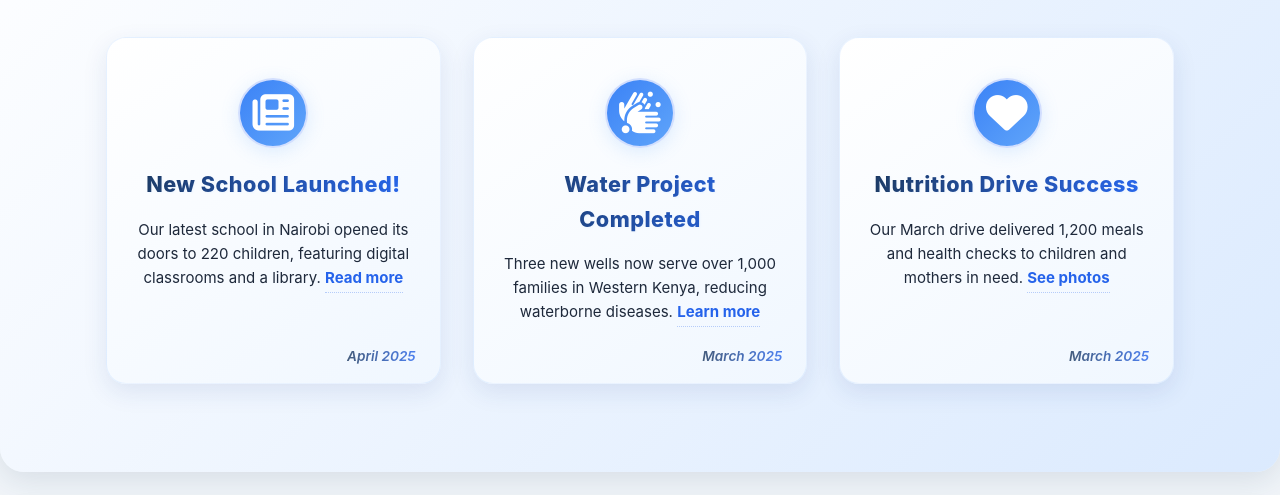
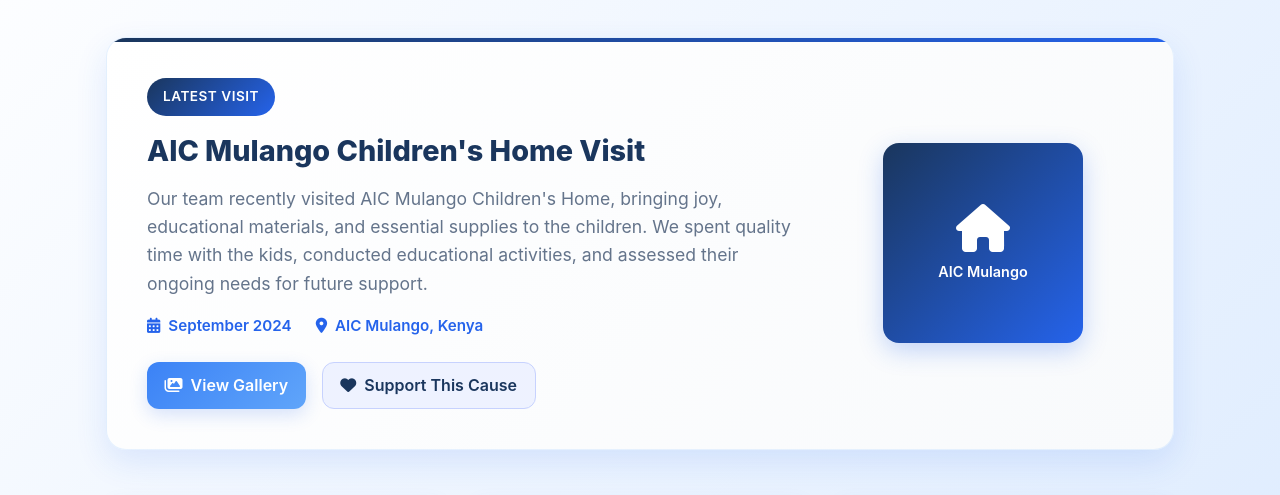
Before and after one commit to DTBbuilds/MOPATIENCE-ORGANIZATION, a website: page index.html in a window 1280 px wide. Shown: the part 4879-5374 px from the top of the page. Drawn offline with Linux system fonts and the light colour scheme.

Commit message:
Update latest news section with AIC Mulango visit and remove currency text from donations

```diff
--- a/index.html
+++ b/index.html
@@ -288,24 +288,51 @@
         <section id="blog" class="blog-section">
             <div class="container">
                 <h2><i class="fas fa-newspaper" aria-hidden="true"></i> Latest News</h2>
-                <div class="blog-cards">
-                    <div class="blog-card">
-                        <div class="blog-img"><i class="fas fa-newspaper"></i></div>
-                        <h3>New School Launched!</h3>
-                        <p>Our latest school in Nairobi opened its doors to 220 children, featuring digital classrooms and a library. <a href="#">Read more</a></p>
-                        <span class="blog-date">April 2025</span>
+                <div class="news-featured">
+                    <div class="news-hero">
+                        <div class="news-hero-content">
+                            <div class="news-badge">Latest Visit</div>
+                            <h3>AIC Mulango Children's Home Visit</h3>
+                            <p class="news-excerpt">Our team recently visited AIC Mulango Children's Home, bringing joy, educational materials, and essential supplies to the children. We spent quality time with the kids, conducted educational activities, and assessed their ongoing needs for future support.</p>
+                            <div class="news-meta">
+                                <span class="news-date"><i class="fas fa-calendar-alt"></i> September 2024</span>
+                                <span class="news-location"><i class="fas fa-map-marker-alt"></i> AIC Mulango, Kenya</span>
+                            </div>
+                            <div class="news-actions">
+                                <a href="gallery.html#aic-mulango" class="btn primary news-cta">
+                                    <i class="fas fa-images"></i> View Gallery
+                                </a>
+                                <a href="#contact" class="btn secondary news-cta">
+                                    <i class="fas fa-heart"></i> Support This Cause
+                                </a>
+                            </div>
+                        </div>
+                        <div class="news-hero-image">
+                            <div class="news-image-placeholder">
+                                <i class="fas fa-home"></i>
+                                <span>AIC Mulango</span>
+                            </div>
+                        </div>
                     </div>
-                    <div class="blog-card">
-                        <div class="blog-img"><i class="fas fa-hands-wash"></i></div>
-                        <h3>Water Project Completed</h3>
-                        <p>Three new wells now serve over 1,000 families in Western Kenya, reducing waterborne diseases. <a href="#">Learn more</a></p>
-                        <span class="blog-date">March 2025</span>
+                </div>
+                <div class="news-grid">
+                    <div class="news-card">
+                        <div class="news-icon"><i class="fas fa-graduation-cap"></i></div>
+                        <h4>Educational Support Program</h4>
+                        <p>Continuing our commitment to education with new learning materials and mentorship programs.</p>
+                        <span class="news-date">August 2024</span>
                     </div>
-                    <div class="blog-card">
-                        <div class="blog-img"><i class="fas fa-heart"></i></div>
-                        <h3>Nutrition Drive Success</h3>
-                        <p>Our March drive delivered 1,200 meals and health checks to children and mothers in need. <a href="#">See photos</a></p>
-                        <span class="blog-date">March 2025</span>
+                    <div class="news-card">
+                        <div class="news-icon"><i class="fas fa-tint"></i></div>
+                        <h4>Clean Water Initiative</h4>
+                        <p>Expanding access to clean water and hygiene education across rural communities.</p>
+                        <span class="news-date">July 2024</span>
+                    </div>
+                    <div class="news-card">
+                        <div class="news-icon"><i class="fas fa-apple-alt"></i></div>
+                        <h4>Nutrition Program</h4>
+                        <p>Delivering nutritious meals and health screenings to children and families in need.</p>
+                        <span class="news-date">June 2024</span>
                     </div>
                 </div>
             </div>
@@ -376,7 +403,7 @@
 </div>
 <a href="#contact" class="hero-cta">Contact Us to Donate</a>
 <div class="donate-methods">
-  <p><i class="fas fa-credit-card"></i> Coming soon: Online, M-Pesa, and Bank Transfer options (All donations in Kenyan Shillings)</p>
+  <p><i class="fas fa-credit-card"></i> Coming soon: Online, M-Pesa, and Bank Transfer options</p>
 </div>
             </div>
         </section>
--- a/style.css
+++ b/style.css
@@ -1841,6 +1841,189 @@
   font-weight: 800;
   letter-spacing: 0.6px;
 }
+/* --- Blog/News Section --- */
+.blog-section {
+  padding: 4rem 0;
+  background: linear-gradient(135deg, var(--pale-blue) 0%, var(--white) 100%);
+}
+
+/* Featured News Hero */
+.news-featured {
+  margin: 2rem 0 3rem 0;
+}
+.news-hero {
+  display: grid;
+  grid-template-columns: 1fr 300px;
+  gap: 2rem;
+  background: linear-gradient(135deg, var(--white) 0%, #f8fafc 100%);
+  border-radius: 20px;
+  padding: 2.5rem;
+  box-shadow: 0 12px 32px rgba(37,99,235,0.12);
+  border: 1px solid rgba(96,165,250,0.15);
+  overflow: hidden;
+  position: relative;
+}
+.news-hero::before {
+  content: '';
+  position: absolute;
+  top: 0;
+  left: 0;
+  right: 0;
+  height: 4px;
+  background: linear-gradient(90deg, var(--primary-blue), var(--secondary-blue));
+}
+.news-hero-content {
+  display: flex;
+  flex-direction: column;
+  gap: 1rem;
+}
+.news-badge {
+  display: inline-block;
+  background: linear-gradient(135deg, var(--primary-blue), var(--secondary-blue));
+  color: white;
+  padding: 0.5rem 1rem;
+  border-radius: 20px;
+  font-size: 0.85rem;
+  font-weight: 600;
+  text-transform: uppercase;
+  letter-spacing: 0.5px;
+  width: fit-content;
+}
+.news-hero h3 {
+  margin: 0;
+  color: var(--primary-blue);
+  font-size: 1.8rem;
+  font-weight: 800;
+  line-height: 1.3;
+}
+.news-excerpt {
+  margin: 0;
+  color: var(--slate);
+  font-size: 1.1rem;
+  line-height: 1.6;
+}
+.news-meta {
+  display: flex;
+  gap: 1.5rem;
+  flex-wrap: wrap;
+}
+.news-date, .news-location {
+  display: flex;
+  align-items: center;
+  gap: 0.5rem;
+  color: var(--secondary-blue);
+  font-size: 0.95rem;
+  font-weight: 600;
+}
+.news-actions {
+  display: flex;
+  gap: 1rem;
+  margin-top: 0.5rem;
+}
+.news-cta {
+  display: flex;
+  align-items: center;
+  gap: 0.5rem;
+  text-decoration: none;
+  font-weight: 600;
+  transition: all 0.3s ease;
+}
+.news-hero-image {
+  display: flex;
+  align-items: center;
+  justify-content: center;
+}
+.news-image-placeholder {
+  width: 200px;
+  height: 200px;
+  background: linear-gradient(135deg, var(--primary-blue), var(--secondary-blue));
+  border-radius: 16px;
+  display: flex;
+  flex-direction: column;
+  align-items: center;
+  justify-content: center;
+  color: white;
+  font-size: 3rem;
+  box-shadow: 0 8px 24px rgba(37,99,235,0.25);
+}
+.news-image-placeholder span {
+  font-size: 0.9rem;
+  font-weight: 600;
+  margin-top: 0.5rem;
+  text-align: center;
+}
+
+/* News Grid */
+.news-grid {
+  display: grid;
+  grid-template-columns: repeat(auto-fit, minmax(280px, 1fr));
+  gap: 1.5rem;
+}
+.news-card {
+  background: var(--white);
+  border-radius: 16px;
+  padding: 1.5rem;
+  box-shadow: 0 6px 20px rgba(37,99,235,0.08);
+  border: 1px solid rgba(96,165,250,0.12);
+  transition: all 0.3s ease;
+}
+.news-card:hover {
+  transform: translateY(-2px);
+  box-shadow: 0 12px 28px rgba(37,99,235,0.15);
+}
+.news-icon {
+  width: 50px;
+  height: 50px;
+  border-radius: 12px;
+  background: linear-gradient(135deg, var(--primary-blue), var(--secondary-blue));
+  display: flex;
+  align-items: center;
+  justify-content: center;
+  margin-bottom: 1rem;
+  color: white;
+  font-size: 1.2rem;
+}
+.news-card h4 {
+  margin: 0 0 0.75rem 0;
+  color: var(--primary-blue);
+  font-size: 1.1rem;
+  font-weight: 700;
+}
+.news-card p {
+  margin: 0 0 1rem 0;
+  color: var(--slate);
+  line-height: 1.5;
+  font-size: 0.95rem;
+}
+.news-card .news-date {
+  color: var(--secondary-blue);
+  font-size: 0.85rem;
+  font-weight: 600;
+}
+
+/* News Responsive Design */
+@media (max-width: 768px) {
+  .news-hero {
+    grid-template-columns: 1fr;
+    text-align: center;
+    padding: 2rem;
+  }
+  .news-hero-image {
+    order: -1;
+  }
+  .news-image-placeholder {
+    width: 150px;
+    height: 150px;
+    font-size: 2rem;
+  }
+  .news-actions {
+    justify-content: center;
+  }
+  .news-meta {
+    justify-content: center;
+  }
+}
+
 /* --- Responsive tweaks for more modern look --- */
 @media (max-width: 900px) {
   .gallery-grid {
```
